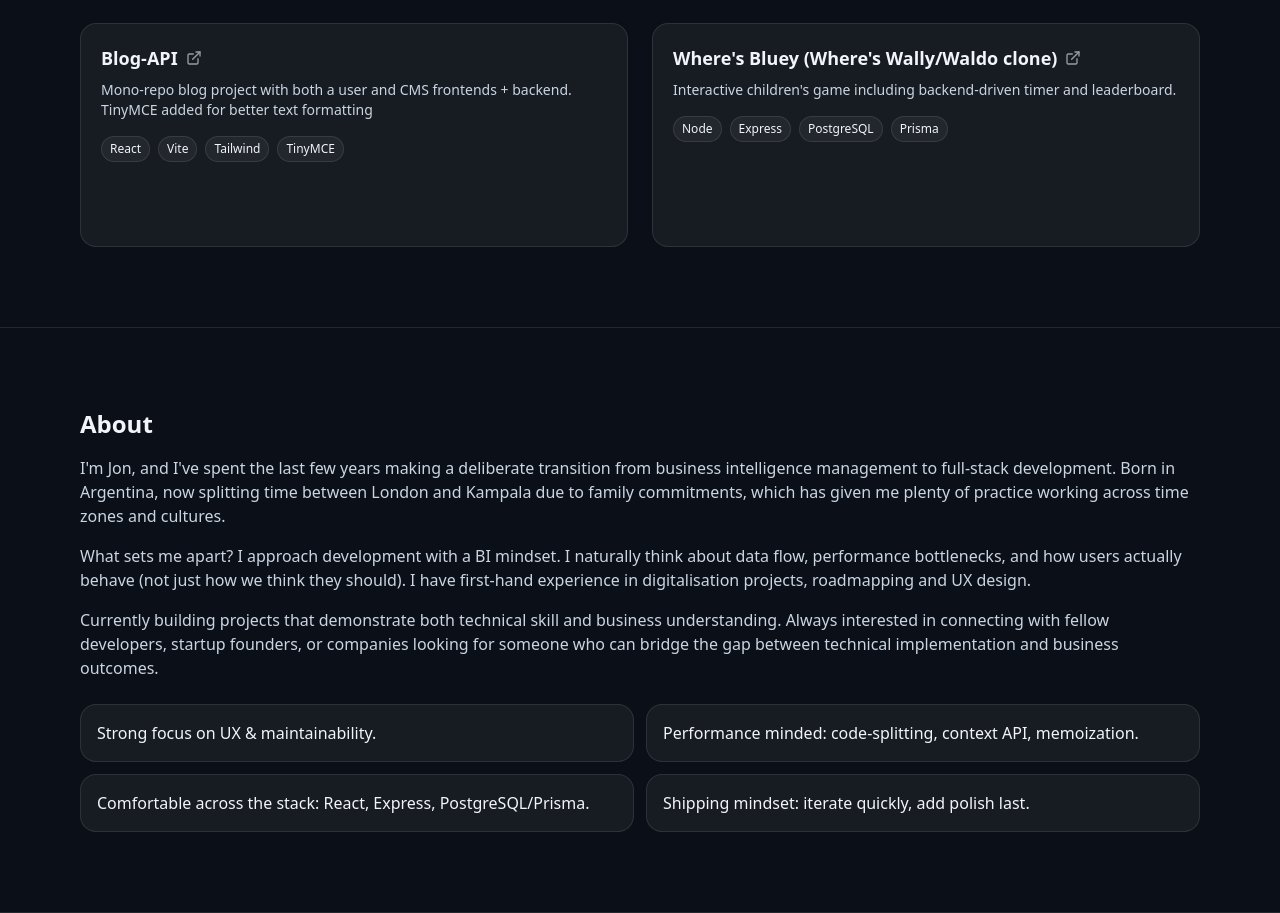
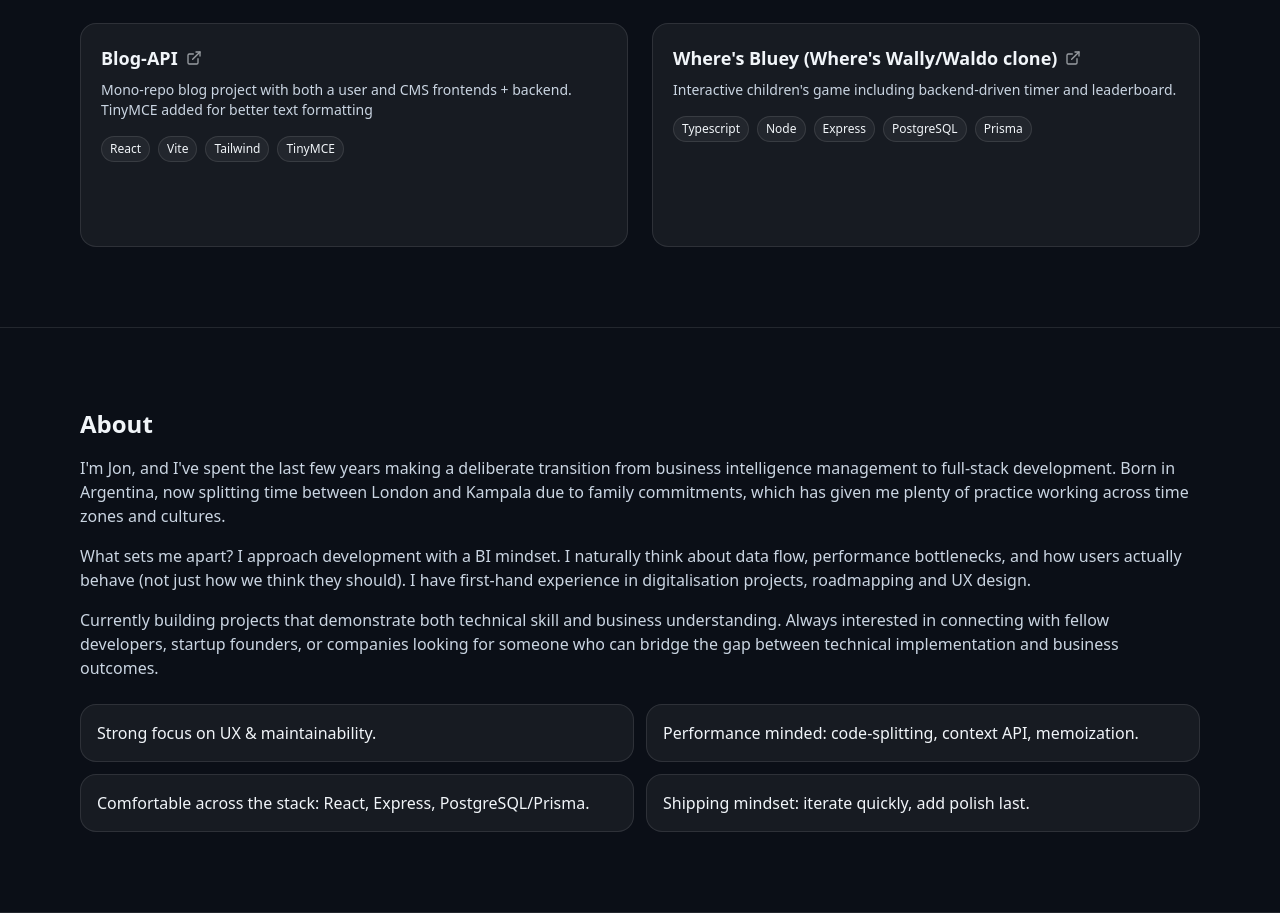
Before and after one commit to jonorl/personal-website, a React (Vite) app: page / in a window 1280 px wide. Shown: the part 1081-1994 px from the top of the page. Built offline with nearby package versions, Linux system fonts and the light colour scheme.

Commit message:
Feat: Added TS to Where's bluey project

```diff
--- a/src/App.jsx
+++ b/src/App.jsx
@@ -34,7 +34,7 @@ export default function App() {
     {
       title: "Where's Bluey (Where's Wally/Waldo clone)",
       description: "Interactive children's game including backend-driven timer and leaderboard.",
-      tech: ["Node", "Express", "PostgreSQL", "Prisma"],
+      tech: ["Typescript", "Node", "Express", "PostgreSQL", "Prisma"],
       href: "https://wheres-bluey.netlify.app/",
     },
   ];
```
